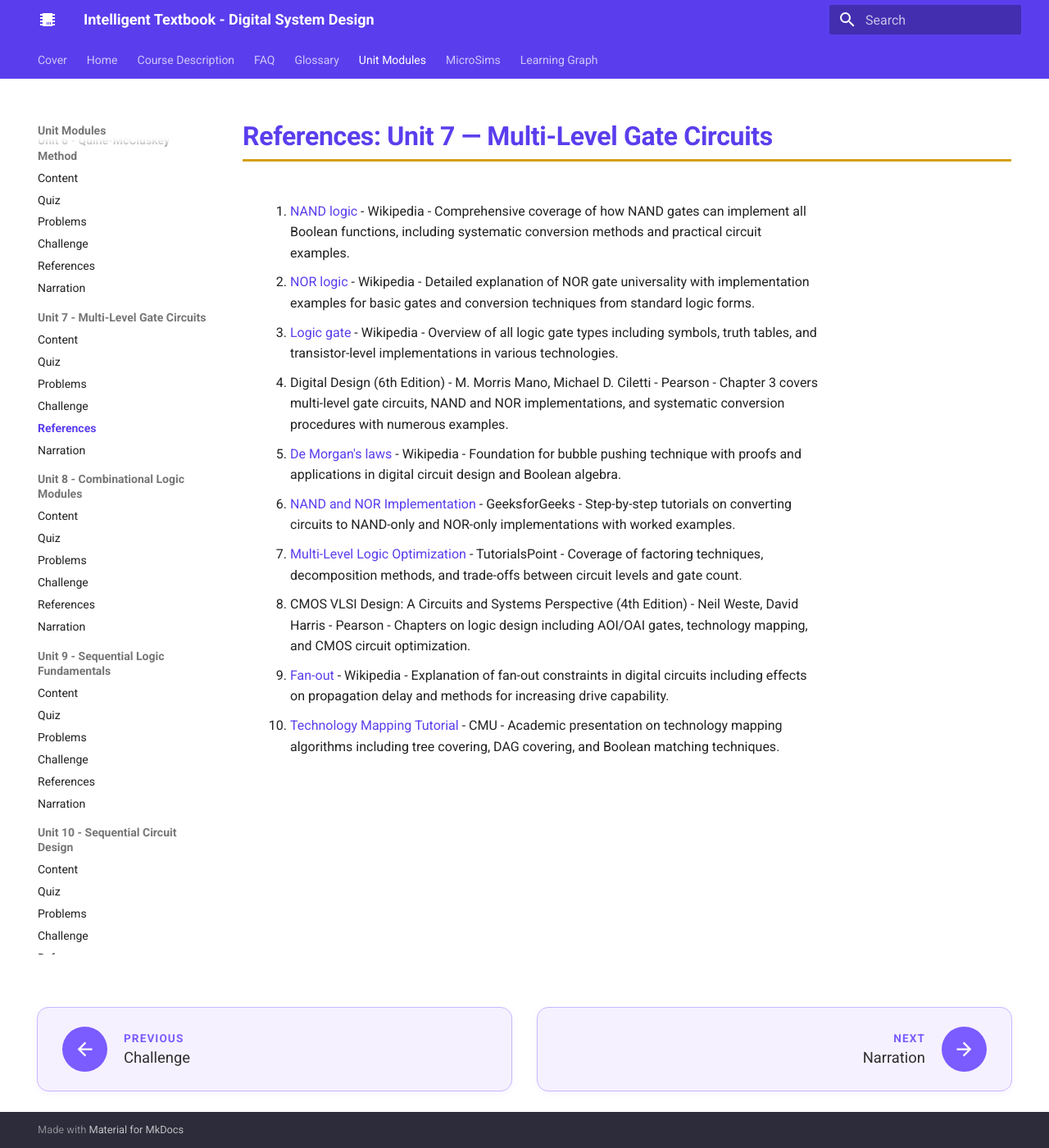
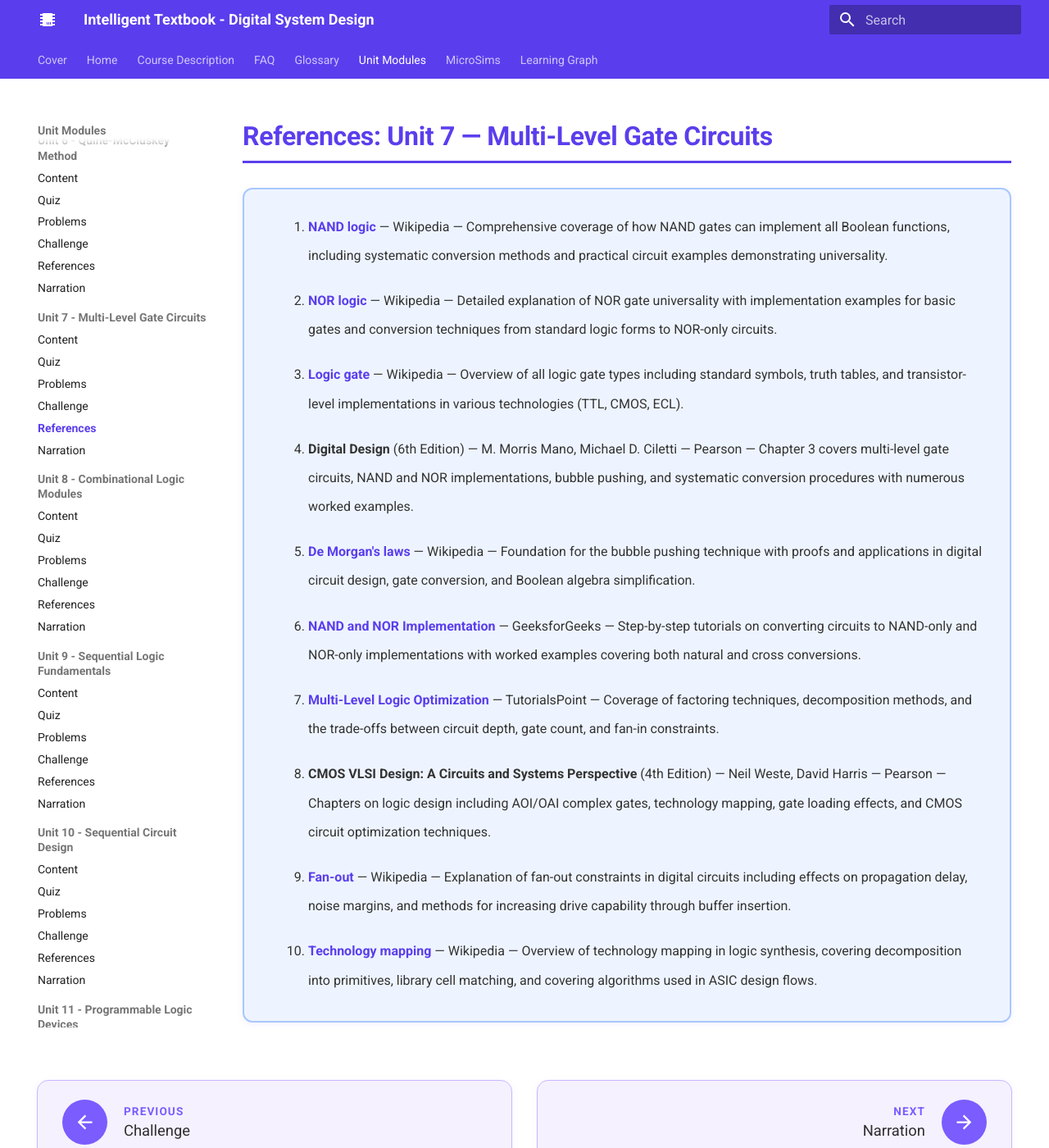
Before and after one commit to Nati-123/intelligent-textbook-ee2301, an MkDocs documentation site: the page built from docs/unit7-multi-level-gates/references.md, in a window 1280 px wide and 1400 px high. Shown: the whole window at 82% size. Built offline with MkDocs 1.6.1 and Material for MkDocs 9.7.7, drawn with Linux system fonts in a browser that asks for light colours.

Commit message:
Restyle Unit 7 references: purple heading, blue box, styled links
Matches Unit 6 format with purple heading, blue bordered box,
purple styled links, and consistent line-height.

Co-Authored-By: Claude Opus 4.6 <noreply@anthropic.com>

```diff
--- a/docs/unit7-multi-level-gates/references.md
+++ b/docs/unit7-multi-level-gates/references.md
@@ -1,21 +1,29 @@
-# References: Unit 7 — Multi-Level Gate Circuits
+<h1 style="color: #5A3EED !important; border-bottom: 3px solid #5A3EED; padding-bottom: 0.4rem; font-weight: 800; margin-bottom: 1.5rem;">References: Unit 7 — Multi-Level Gate Circuits</h1>
 
-1. [NAND logic](https://en.wikipedia.org/wiki/NAND_logic) - Wikipedia - Comprehensive coverage of how NAND gates can implement all Boolean functions, including systematic conversion methods and practical circuit examples.
+<div style="background: #EEF4FF; border: 2px solid #A8C8FF; border-radius: 12px; padding: 28px 28px 12px 28px; margin: 1.5rem 0; box-shadow: 0 2px 8px rgba(90,61,237,0.07);">
 
-2. [NOR logic](https://en.wikipedia.org/wiki/NOR_logic) - Wikipedia - Detailed explanation of NOR gate universality with implementation examples for basic gates and conversion techniques from standard logic forms.
+<ol style="margin: 0; line-height: 2.2; color: #333; padding-left: 1.5rem;">
 
-3. [Logic gate](https://en.wikipedia.org/wiki/Logic_gate) - Wikipedia - Overview of all logic gate types including symbols, truth tables, and transistor-level implementations in various technologies.
+<li style="margin-bottom: 1rem;"><a href="https://en.wikipedia.org/wiki/NAND_logic" style="color: #5A3EED; font-weight: 600;">NAND logic</a> — Wikipedia — Comprehensive coverage of how NAND gates can implement all Boolean functions, including systematic conversion methods and practical circuit examples demonstrating universality.</li>
 
-4. Digital Design (6th Edition) - M. Morris Mano, Michael D. Ciletti - Pearson - Chapter 3 covers multi-level gate circuits, NAND and NOR implementations, and systematic conversion procedures with numerous examples.
+<li style="margin-bottom: 1rem;"><a href="https://en.wikipedia.org/wiki/NOR_logic" style="color: #5A3EED; font-weight: 600;">NOR logic</a> — Wikipedia — Detailed explanation of NOR gate universality with implementation examples for basic gates and conversion techniques from standard logic forms to NOR-only circuits.</li>
 
-5. [De Morgan's laws](https://en.wikipedia.org/wiki/De_Morgan%27s_laws) - Wikipedia - Foundation for bubble pushing technique with proofs and applications in digital circuit design and Boolean algebra.
+<li style="margin-bottom: 1rem;"><a href="https://en.wikipedia.org/wiki/Logic_gate" style="color: #5A3EED; font-weight: 600;">Logic gate</a> — Wikipedia — Overview of all logic gate types including standard symbols, truth tables, and transistor-level implementations in various technologies (TTL, CMOS, ECL).</li>
 
-6. [NAND and NOR Implementation](https://www.geeksforgeeks.org/nand-nor-implementation/) - GeeksforGeeks - Step-by-step tutorials on converting circuits to NAND-only and NOR-only implementations with worked examples.
+<li style="margin-bottom: 1rem;"><strong style="color: #333;">Digital Design</strong> (6th Edition) — M. Morris Mano, Michael D. Ciletti — Pearson — Chapter 3 covers multi-level gate circuits, NAND and NOR implementations, bubble pushing, and systematic conversion procedures with numerous worked examples.</li>
 
-7. [Multi-Level Logic Optimization](https://www.tutorialspoint.com/digital_circuits/digital_circuits_multi_level_gate_circuits.htm) - TutorialsPoint - Coverage of factoring techniques, decomposition methods, and trade-offs between circuit levels and gate count.
+<li style="margin-bottom: 1rem;"><a href="https://en.wikipedia.org/wiki/De_Morgan%27s_laws" style="color: #5A3EED; font-weight: 600;">De Morgan's laws</a> — Wikipedia — Foundation for the bubble pushing technique with proofs and applications in digital circuit design, gate conversion, and Boolean algebra simplification.</li>
 
-8. CMOS VLSI Design: A Circuits and Systems Perspective (4th Edition) - Neil Weste, David Harris - Pearson - Chapters on logic design including AOI/OAI gates, technology mapping, and CMOS circuit optimization.
+<li style="margin-bottom: 1rem;"><a href="https://www.geeksforgeeks.org/nand-nor-implementation/" style="color: #5A3EED; font-weight: 600;">NAND and NOR Implementation</a> — GeeksforGeeks — Step-by-step tutorials on converting circuits to NAND-only and NOR-only implementations with worked examples covering both natural and cross conversions.</li>
 
-9. [Fan-out](https://en.wikipedia.org/wiki/Fan-out) - Wikipedia - Explanation of fan-out constraints in digital circuits including effects on propagation delay and methods for increasing drive capability.
+<li style="margin-bottom: 1rem;"><a href="https://www.tutorialspoint.com/digital_circuits/digital_circuits_multi_level_gate_circuits.htm" style="color: #5A3EED; font-weight: 600;">Multi-Level Logic Optimization</a> — TutorialsPoint — Coverage of factoring techniques, decomposition methods, and the trade-offs between circuit depth, gate count, and fan-in constraints.</li>
 
-10. [Technology Mapping Tutorial](https://www.ece.cmu.edu/~ee760/760docs/lec07.pdf) - CMU - Academic presentation on technology mapping algorithms including tree covering, DAG covering, and Boolean matching techniques.
+<li style="margin-bottom: 1rem;"><strong style="color: #333;">CMOS VLSI Design: A Circuits and Systems Perspective</strong> (4th Edition) — Neil Weste, David Harris — Pearson — Chapters on logic design including AOI/OAI complex gates, technology mapping, gate loading effects, and CMOS circuit optimization techniques.</li>
+
+<li style="margin-bottom: 1rem;"><a href="https://en.wikipedia.org/wiki/Fan-out" style="color: #5A3EED; font-weight: 600;">Fan-out</a> — Wikipedia — Explanation of fan-out constraints in digital circuits including effects on propagation delay, noise margins, and methods for increasing drive capability through buffer insertion.</li>
+
+<li style="margin-bottom: 1rem;"><a href="https://en.wikipedia.org/wiki/Technology_mapping" style="color: #5A3EED; font-weight: 600;">Technology mapping</a> — Wikipedia — Overview of technology mapping in logic synthesis, covering decomposition into primitives, library cell matching, and covering algorithms used in ASIC design flows.</li>
+
+</ol>
+
+</div>
```
